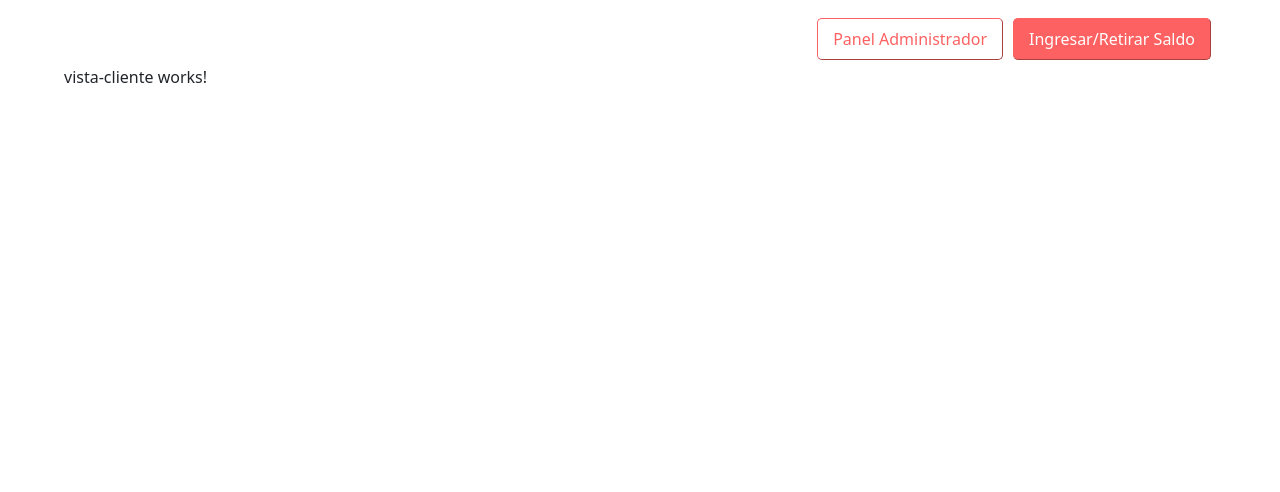
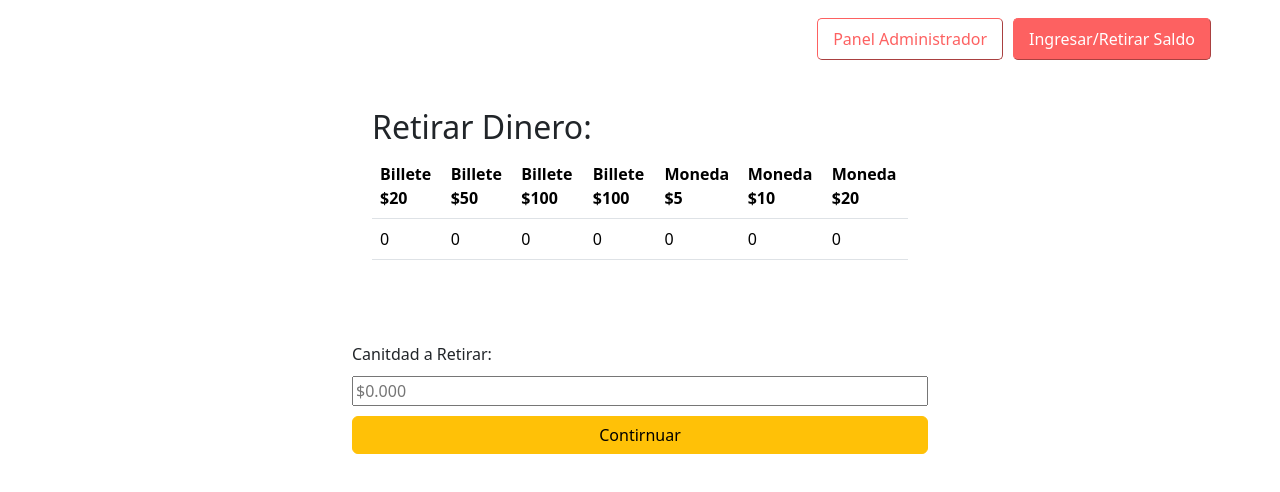
Before and after one commit to luisangelsd/angular-cajero-automatico, an Angular app: page /cliente in a window 1280 px wide. Shown: the top 492 px of the page. Built offline with nearby package versions, Linux system fonts and the light colour scheme.

Commit message:
consume-service-retirar-dinero

```diff
--- a/src/app/modelo-dtos/dto-billete.ts
+++ b/src/app/modelo-dtos/dto-billete.ts
@@ -1,4 +1,4 @@
 export class DtoBillete {
-    public denominacion: number | undefined;
-    public cantidad:number | undefined;
+    public bi_denominacion: number = 0;
+    public bi_cantidad:number = 0;
 }
--- /dev/null
+++ b/src/app/modelo-dtos/dto-listar-billetes-monedas.ts
@@ -0,0 +1,10 @@
+import { DtoBillete } from "./dto-billete";
+import { DtoMoneda } from "./dto-moneda";
+
+export class DtoListarBilletesMonedas {
+
+    public monedas: DtoMoneda[] | undefined;
+    public billetes: DtoBillete [] | undefined;
+    public total:number = 0;
+
+}
--- a/src/app/modelo-dtos/dto-moneda.ts
+++ b/src/app/modelo-dtos/dto-moneda.ts
@@ -1,5 +1,5 @@
 export class DtoMoneda {
 
-    public denominacion: number | undefined;
-    public cantidad: number | undefined;
+    public mo_denominacion: number = 0;
+    public mo_cantidad: number = 0;
 }
--- a/src/app/modelo-dtos/dto-saldo-retirar.ts
+++ b/src/app/modelo-dtos/dto-saldo-retirar.ts
@@ -1,10 +1,10 @@
 export class DtoSaldoRetirar {
 
-    public billete20: number | undefined;
-    public billete50: number | undefined;
-    public billete100: number | undefined;
-    public billete200: number | undefined;
-    public moneda5: number | undefined;
-    public moneda10: number | undefined;
-    public moneda20: number | undefined;
+    public billete20: number = 0;
+    public billete50: number = 0;
+    public billete100: number = 0;
+    public billete200: number = 0;
+    public moneda5: number = 0;
+    public moneda10: number = 0;
+    public moneda20: number = 0;
 }
--- a/src/app/modelo-servicios/service-api.service.ts
+++ b/src/app/modelo-servicios/service-api.service.ts
@@ -2,6 +2,7 @@ import { HttpClient } from '@angular/common/http';
 import { Injectable } from '@angular/core';
 import { Observable, catchError, map, throwError } from 'rxjs';
 import { DtoSaldoRetirar } from '../modelo-dtos/dto-saldo-retirar';
+import { DtoListarBilletesMonedas } from '../modelo-dtos/dto-listar-billetes-monedas';
 
 @Injectable({
   providedIn: 'root'
@@ -18,6 +19,16 @@ export class ServiceApiService {
       map (respuesta => respuesta as DtoSaldoRetirar),
       catchError(e=>{
 
+        return throwError(e);
+      })
+    )
+  }
+
+  //-- Listar Billetes/Monedas (Denominaciónes, Cantidad)
+  public listarBilletesMonedas (): Observable<DtoListarBilletesMonedas>{
+    return this.http.get(this.urlEndPoint+"listar-saldo").pipe(
+      map(response => response as DtoListarBilletesMonedas),
+      catchError(e=>{
         return throwError(e);
       })
     )
--- a/src/app/vistas/vista-administrador/vista-administrador.component.css
+++ b/src/app/vistas/vista-administrador/vista-administrador.component.css
@@ -0,0 +1,24 @@
+.tablas-container{
+    background-color: white;
+    display: grid;
+    padding: 5% 25%;
+
+}
+
+.tablas-container_tabla{
+    padding: 20px;
+}
+
+
+/* ============================================================ Vista: smartphone ============================================================ */
+
+
+ @media screen and (max-width: 700px) {
+
+    .tablas-container{
+
+        padding: 5% 10%;
+
+    }
+
+  }
--- a/src/app/vistas/vista-administrador/vista-administrador.component.html
+++ b/src/app/vistas/vista-administrador/vista-administrador.component.html
@@ -1,10 +1,9 @@
-<h1>💰 Monedas/ Billetes Disponibles</h1><br><br><br>
+<div class="tablas-container">
+    <h1>💰 Monedas/ Billetes Disponibles</h1><br><br>
+    <div>
 
-
-<div id="vistas">
-
-    <div>
-        <caption>Monedas</caption>
+        <div class="tablas-container_tabla">
+            <h2>Monedas</h2>
             <table class="table">
                 <thead class="thead-dark">
                     <tr>
@@ -14,11 +13,52 @@
                 </thead>
                 <tbody>
                     <tr *ngFor="let moneda of listDtoMonedas">
-                <th scope="row">$ {{moneda.denominacion}}</th>
-                <td>{{moneda.cantidad}}</td>
+                        <th scope="row">$ {{moneda.mo_denominacion}}</th>
+                        <td>{{moneda.mo_cantidad}}</td>
                     </tr>
                 </tbody>
             </table>
+        </div>
+
+
+        <div class="tablas-container_tabla">
+            <h2>Billetes</h2>
+            <table class="table">
+                <thead class="thead-dark">
+                    <tr>
+                        <th scope="col">Denominación</th>
+                        <th scope="col">Cantidad</th>
+                    </tr>
+                </thead>
+                <tbody>
+                    <tr *ngFor="let billete of listDtoBilletes">
+                        <th scope="row">$ {{billete.bi_denominacion}}</th>
+                        <td>{{billete.bi_cantidad}}</td>
+                    </tr>
+                </tbody>
+            </table>
+        </div>
+
+
+
+
+
+        <div class="contenedor-tabla">
+            <h2>Resumen:</h2>
+            <table class="table">
+                <thead class="thead-dark">
+                    <tr>
+                        <th scope="col">Total:</th>
+                    </tr>
+                </thead>
+                <tbody>
+                    <tr>
+                        <th scope="row">$ {{totalSaldo}}</th>
+                    </tr>
+                </tbody>
+            </table>
+        </div>
+        <button type="button" class="btn btn-warning" (click)="listarSaldo()">Refrescar</button>
 
     </div>
 
--- a/src/app/vistas/vista-administrador/vista-administrador.component.ts
+++ b/src/app/vistas/vista-administrador/vista-administrador.component.ts
@@ -1,8 +1,10 @@
+import { HttpErrorResponse, HttpResponse } from '@angular/common/http';
 import { Component, OnInit } from '@angular/core';
 import { DtoBillete } from 'src/app/modelo-dtos/dto-billete';
 import { DtoMoneda } from 'src/app/modelo-dtos/dto-moneda';
 import { DtoSaldoRetirar } from 'src/app/modelo-dtos/dto-saldo-retirar';
 import { ServiceApiService } from 'src/app/modelo-servicios/service-api.service';
+import { DtoListarBilletesMonedas } from '../../modelo-dtos/dto-listar-billetes-monedas';
 
 @Component({
   selector: 'app-vista-administrador',
@@ -14,14 +16,18 @@ export class VistaAdministradorComponent implements OnInit {
 
   /*======== Inyección de servicios ========*/
 constructor(
-  public serviceApiService:ServiceApiService
+  public serviceApi:ServiceApiService
 ){}
 
 
 /*======== Variables Globales ========*/
 public dtoSaldoRetirar : DtoSaldoRetirar = new DtoSaldoRetirar();
+
+public dtoListarBilletesMonedas : DtoListarBilletesMonedas | undefined;
 public listDtoMonedas: DtoMoneda[] | undefined;
 public listDtoBilletes: DtoBillete[] | undefined;
+public totalSaldo: number =0;
+
 
 
 
@@ -34,11 +40,29 @@ public listDtoBilletes: DtoBillete[] | undefined;
 
 
   //-- Listar Denominaciones
+  public listarSaldo():void{
+    this.serviceApi.listarBilletesMonedas().subscribe(
+      HttpResponse =>{
+        this.dtoListarBilletesMonedas = HttpResponse;
+        this.listDtoBilletes = this.dtoListarBilletesMonedas.billetes;
+        this.listDtoMonedas = this.dtoListarBilletesMonedas.monedas;
+        this.totalSaldo= this.dtoListarBilletesMonedas.total;
+      },
+      HttpErrorResponse =>{
+        switch(HttpErrorResponse.status){
+          default:
+              alert("Error: " + HttpErrorResponse);
+            break;
+        }
+      }
+    )
+  }
+
 
 
   //-- Retir Saldo
   public retirarSaldo(saldo:number):void{
-    this.serviceApiService.retirarSaldo(saldo).subscribe(
+    this.serviceApi.retirarSaldo(saldo).subscribe(
       HttpResponse => {
         this.dtoSaldoRetirar = HttpResponse;
       },
@@ -55,6 +79,7 @@ public listDtoBilletes: DtoBillete[] | undefined;
 
   ngOnInit(): void {
 
+   this.listarSaldo();
 
   }
 
--- a/src/app/vistas/vista-cliente/vista-cliente.component.css
+++ b/src/app/vistas/vista-cliente/vista-cliente.component.css
@@ -0,0 +1,41 @@
+.tablas-container{
+    background-color: white;
+    display: grid;
+    padding: 2% 25%;
+}
+
+
+
+.tablas-container_tabla{
+    padding: 20px;
+}
+
+
+.container-cantidad-retirar{
+    background-color: white;
+    display: grid;
+    padding: 2% 25%;
+
+}
+
+.container-cantidad-retirar__form{
+    display: grid;
+    grid-template-columns: 100%;
+    gap: 10px;
+}
+
+
+/* ============================================================ Vista: smartphone ============================================================ */
+
+
+ @media screen and (max-width: 700px) {
+
+    .tablas-container{
+        padding: 2% 10%;
+    }
+
+    .container-cantidad-retirar{
+        padding: 2% 10%;
+    }
+
+  }
--- a/src/app/vistas/vista-cliente/vista-cliente.component.html
+++ b/src/app/vistas/vista-cliente/vista-cliente.component.html
@@ -1 +1,39 @@
-<p>vista-cliente works!</p>
+<div class="tablas-container">
+
+
+    <div class="tablas-container_tabla">
+        <h2>Retirar Dinero:</h2>
+        <table class="table">
+            <thead class="thead-dark">
+                <tr>
+                    <th scope="col">Billete $20</th>
+                    <th scope="col">Billete $50</th>
+                    <th scope="col">Billete $100</th>
+                    <th scope="col">Billete $100</th>
+                    <th scope="col">Moneda $5</th>
+                    <th scope="col">Moneda $10</th>
+                    <th scope="col">Moneda $20</th>
+                </tr>
+            </thead>
+            <tbody>
+                <tr>
+                    <td>{{dtoSaldoRetirar.billete20}}</td>
+                    <td>{{dtoSaldoRetirar.billete50}}</td>
+                    <td>{{dtoSaldoRetirar.billete100}}</td>
+                    <td>{{dtoSaldoRetirar.billete200}}</td>
+                    <td>{{dtoSaldoRetirar.moneda5}}</td>
+                    <td>{{dtoSaldoRetirar.moneda10}}</td>
+                    <td>{{dtoSaldoRetirar.moneda20}}</td>
+                </tr>
+            </tbody>
+        </table>
+    </div>
+</div>
+
+<div class="container-cantidad-retirar">
+    <form class="container-cantidad-retirar__form">
+        <label>Canitdad a Retirar:</label>
+        <input type="number" placeholder="$0.000">
+        <input type="button" class="btn btn-warning" (click)="retirarDinero()" value="Contirnuar">
+    </form>
+</div>
--- a/src/app/vistas/vista-cliente/vista-cliente.component.ts
+++ b/src/app/vistas/vista-cliente/vista-cliente.component.ts
@@ -1,10 +1,54 @@
-import { Component } from '@angular/core';
+import { Component, OnInit } from '@angular/core';
+import { ServiceApiService } from 'src/app/modelo-servicios/service-api.service';
+import { DtoSaldoRetirar } from '../../modelo-dtos/dto-saldo-retirar';
 
 @Component({
   selector: 'app-vista-cliente',
   templateUrl: './vista-cliente.component.html',
   styleUrls: ['./vista-cliente.component.css']
 })
-export class VistaClienteComponent {
+export class VistaClienteComponent implements OnInit{
+
+
+  /*======== Inyección de servicios ========*/
+constructor(
+  public serviceApi:ServiceApiService
+){}
+
+
+/*======== Variables Globales ========*/
+public dtoSaldoRetirar:DtoSaldoRetirar = new DtoSaldoRetirar();
+
+
+
+
+/*======== Metodos Monedas ========*/
+
+
+  //-- Listar Denominaciones
+  public retirarDinero():void{
+    this.serviceApi.retirarSaldo(100).subscribe(
+      HttpResponse =>{
+        this.dtoSaldoRetirar = HttpResponse;
+        console.log(HttpResponse);
+      },
+      HttpErrorResponse =>{
+        switch(HttpErrorResponse.status){
+          default:
+              alert("Error: " + HttpErrorResponse);
+            break;
+        }
+      }
+    )
+  }
+
+
+
+  ngOnInit(): void {
+
+
+
+  }
+
 
 }
```
Lines whose indentation alone changed are shown as unchanged.
